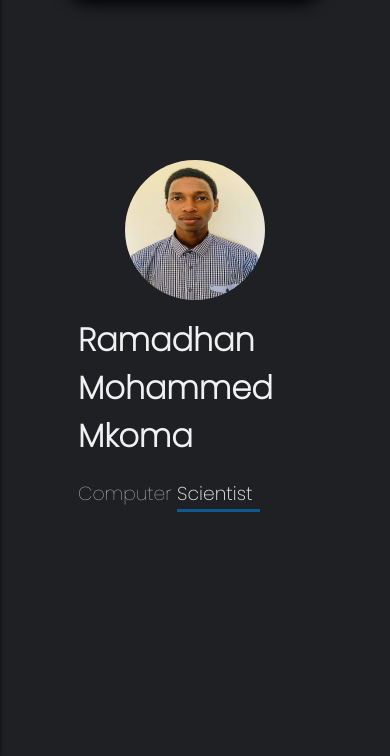
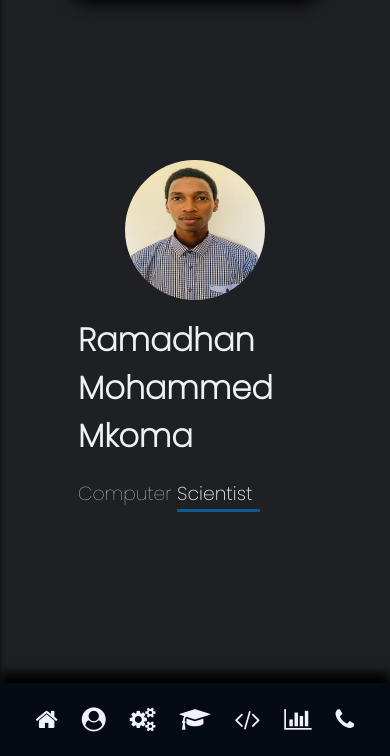
Before and after one commit to Ramadhanmkoma/Ramadhanmkoma.github.io, a plain HTML site: page index.html in a window 390 px wide. Shown: the part 88-844 px from the top of the page. Drawn offline with nearby package versions, Linux system fonts and the light colour scheme.

Commit message:
bug fixes

```diff
--- a/css/style.css
+++ b/css/style.css
@@ -7,6 +7,7 @@
   box-sizing: border-box;
   transition: 0.257s;
   scroll-behavior: smooth;
+  text-decoration: none;
 }
 
 :root {
@@ -181,6 +182,7 @@ div#home {
 }
 
 .mobile-social_features {
+  display: none;
   max-width: fit-content;
   margin: .239em auto;
   justify-content: center;
@@ -285,6 +287,38 @@ main.my-main div#home h3 span {
 
 /* Main Section ends here */
 
+
+/* Mobile footer starts */
+
+.mobile-footer {
+  display: none;
+  overflow-x: auto;
+  justify-content: center;
+  gap: 1.5em;
+  z-index: 1111;
+  position: fixed;
+  width: 100%;
+  background-color: var(--almostBlack);
+  box-shadow: 0 -10px 10px #000;
+  bottom: 0;
+  padding: 1.2em 1rem;
+}
+
+.mobile-footer span {
+  display: flex;
+  overflow-x: auto;
+  scroll-snap-type: x mandatory;
+  gap: 1.5rem;
+}
+
+.mobile-footer a {
+  color: var(--color-background-dark);
+  font-size: x-large;
+  scroll-snap-align: start !important;
+}
+
+/* Mobile footer ends */
+
 /* Animations starts */
 
 @keyframes rainbow {
@@ -352,6 +386,14 @@ main.my-main div#home h3 span {
   #home > img {
     display: flex !important;
   }
+
+  .mobile-social_features {
+    display: flex;
+  }
+
+  .mobile-footer {
+    display: flex !important;
+  }
 }
 
 @media (max-width: 375px) {
--- a/index.html
+++ b/index.html
@@ -12,9 +12,23 @@
     <link rel="stylesheet" href="./font-awesome/css/font-awesome.css" />
     <link rel="stylesheet" href="./font-awesome/css/font-awesome.min.css" />
     <link rel="stylesheet" href="./font-awesome/css/font-awesome.css.map" />
+
+    <!-- PWA features -->
     <link rel="manifest" href="app.manifest.json">
 
-    <link rel="shortcut icon" href="favicon.ico" type="image/x-icon">
+    <link rel="shortcut icon" href="/assets/images/Ramadhan's.jpg" type="image/x-icon">
+
+    <meta
+      name="description"
+      content="Author: M.M. Ramadhan,
+    Ramadhan Mkoma official blog page, home page with simple description"
+    />
+
+     <!-- IOS Support -->
+     <link rel="apple-touch-icon" href="/assets/icons/Ramadhan's.jpg">
+     <meta name="apple-mobile-web-app-status-bar" content="#181a1e">
+
+     <meta name="theme-color" content="#363949">
   </head>
   <body>
     <!-- Side Navigation -->
@@ -75,7 +89,7 @@
         </li>
         <li>
           <a href="#work">
-            <i class="fa fa-fire"> </i>
+            <i class="fa fa-code"> </i>
             <span> Work Experience</span>
           </a>
         </li>
@@ -165,10 +179,47 @@
           <h3>The State University of Zanzibar</h3>
         </div> -->
       </section>
+
+      <section class="mobile-footer" id="mob_footer">
+
+        <!-- <a href="#" onclick="scrollToLeft()" role="scrollbar" aria-label="scroll back">
+          <i class="fa fas fas fa-chevron-circle-left"></i>
+        </a> -->
+
+        <span id="mob-foot-span">
+
+          <a href="#home" aria-label="home">
+            <i class="fa fa-home"></i>
+          </a>
+          <a href="#about" aria-label="about">
+            <i class="fa far fa-user-circle"> </i>
+          </a>
+          <a href="#services" aria-label="services">
+            <i class="fa fas fa-cogs"></i>
+          </a>
+          <a href="#edu" aria-label="education background">
+            <i class="fa fas fa-graduation-cap"></i>
+          </a>
+          <a href="#work" aria-label="work experience">
+            <i class="fa fas fa-code"></i>
+          </a>
+          <a href="#skills" aria-label="skills">
+            <i class="fa fa-bar-chart"></i>
+          </a>
+          <a href="tel:+255 766 570 255">
+            <i class="fa fa-phone"></i>
+          </a>
+
+        </span>
+
+        <!-- <a href="#" role="scrollbar" onclick="scrollRight()" aria-label="scroll foward">
+          <i class="fa fas fas fa-chevron-circle-right"></i>
+        </a> -->
+
+      </section>
     </main>
 
     <script src="./js/javascript.js"></script>
-    <script src="/sw.js"></script>
     <script src="/js/app.js"></script>
   </body>
 </html>
--- a/js/javascript.js
+++ b/js/javascript.js
@@ -1,5 +1,5 @@
-// //"use strict"
-// const projectTitle = "Ramadhan Mohammed Mkoma";
+"use strict"
+const projectTitle = "Ramadhan Mohammed Mkoma";
 // let isAsideNavActive = true;
 
 
```
Also changed, not shown: app.manifest.json (+7 -7 lines), assets/IMG_E3168.JPG (deleted), assets/icons/Ramadhan's.jpg (added).
